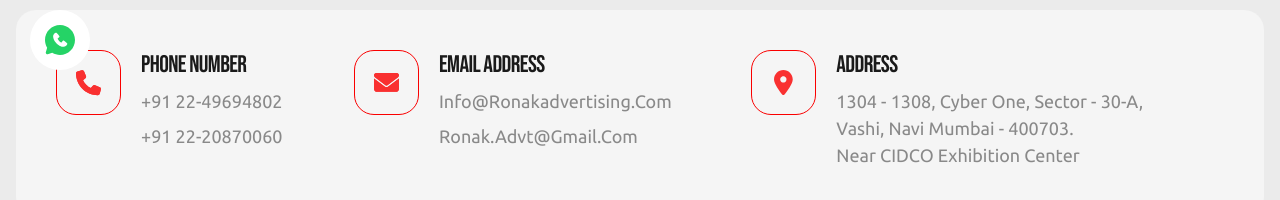
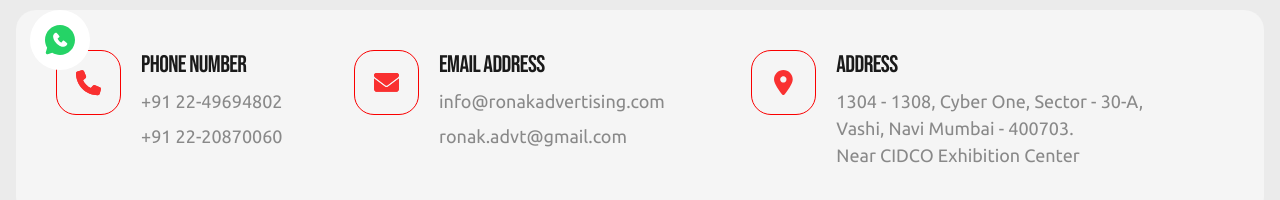
Before and after one commit to Rajashrri/ronak-advertising-web, a React (Vite) app: page /contact in a window 1280 px wide. Shown: the part 700-900 px from the top of the page. Built offline with nearby package versions, Linux system fonts and the light colour scheme; no server answers.

Commit message:
new changes

```diff
--- a/src/component/contact/ContactInfo.jsx
+++ b/src/component/contact/ContactInfo.jsx
@@ -308,7 +308,7 @@ const ContactInfo = () => {
             <div className="col-lg-6">
               <div className="map" data-gsap>
                 <iframe
-                  src="https://www.google.com/maps/embed?pb=!1m18!1m12!1m3!1d109542.17506087155!2d73.85579519999999!3d18.5401344!2m3!1f0!2f0!3f0!3m2!1i1024!2i768!4f13.1!3m3!1m2!1s0x3bc2eaaa1905f32b%3A0x770d45dab21b0047!2sTaljai%20hill!5e1!3m2!1sen!2sin!4v1784639982604!5m2!1sen!2sin"
+                  src="https://www.google.com/maps/embed?pb=!1m18!1m12!1m3!1d17397.481993284087!2d72.97049270269142!3d19.06680219198273!2m3!1f0!2f0!3f0!3m2!1i1024!2i768!4f13.1!3m3!1m2!1s0x3be7c7d556251dc3%3A0x15b5b02ea9809606!2sCyber%20One!5e1!3m2!1sen!2sin!4v1786342599021!5m2!1sen!2sin"
                   allowfullscreen=""
                   loading="lazy"
                   referrerpolicy="strict-origin-when-cross-origin"
--- a/src/index.css
+++ b/src/index.css
@@ -3373,7 +3373,7 @@ text-transform: capitalize;
   font-weight: 400;
   line-height: 27px;
   /* 150% */
-  text-transform: capitalize;
+  /* text-transform: capitalize; */
   display: block;
   margin-bottom: 8px;
 }
```
